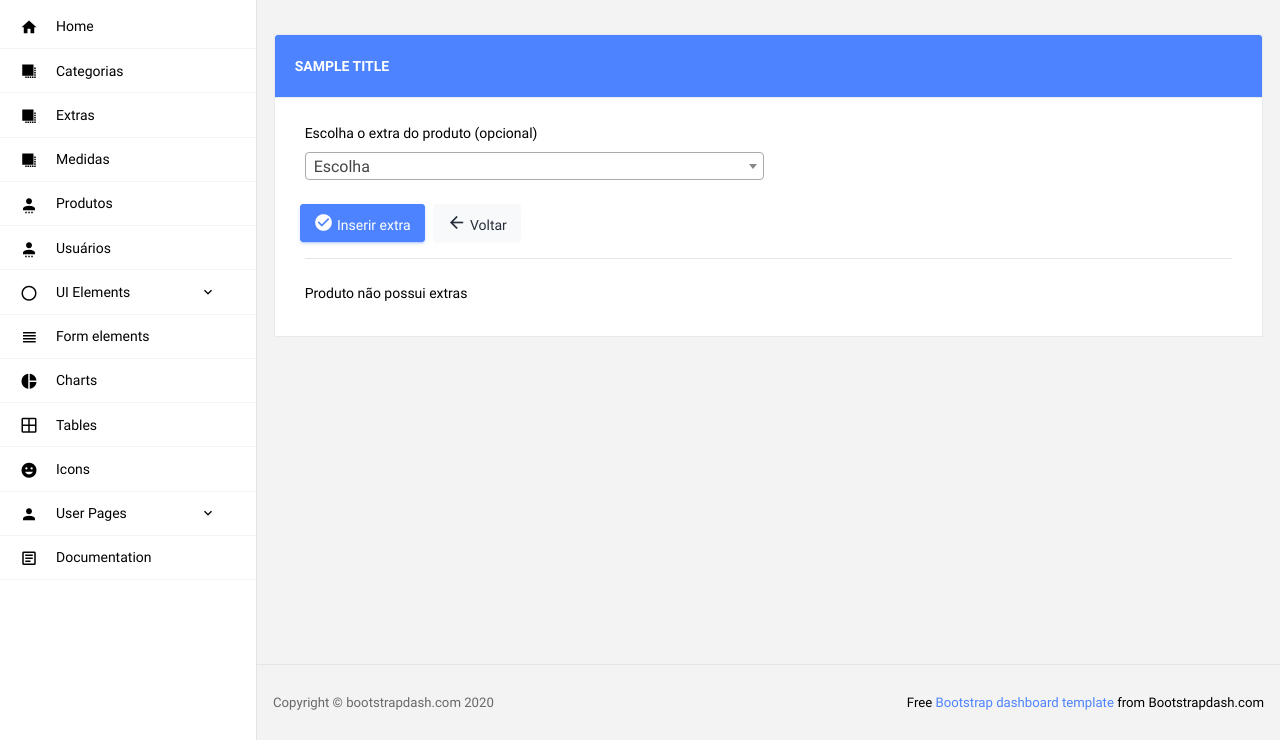
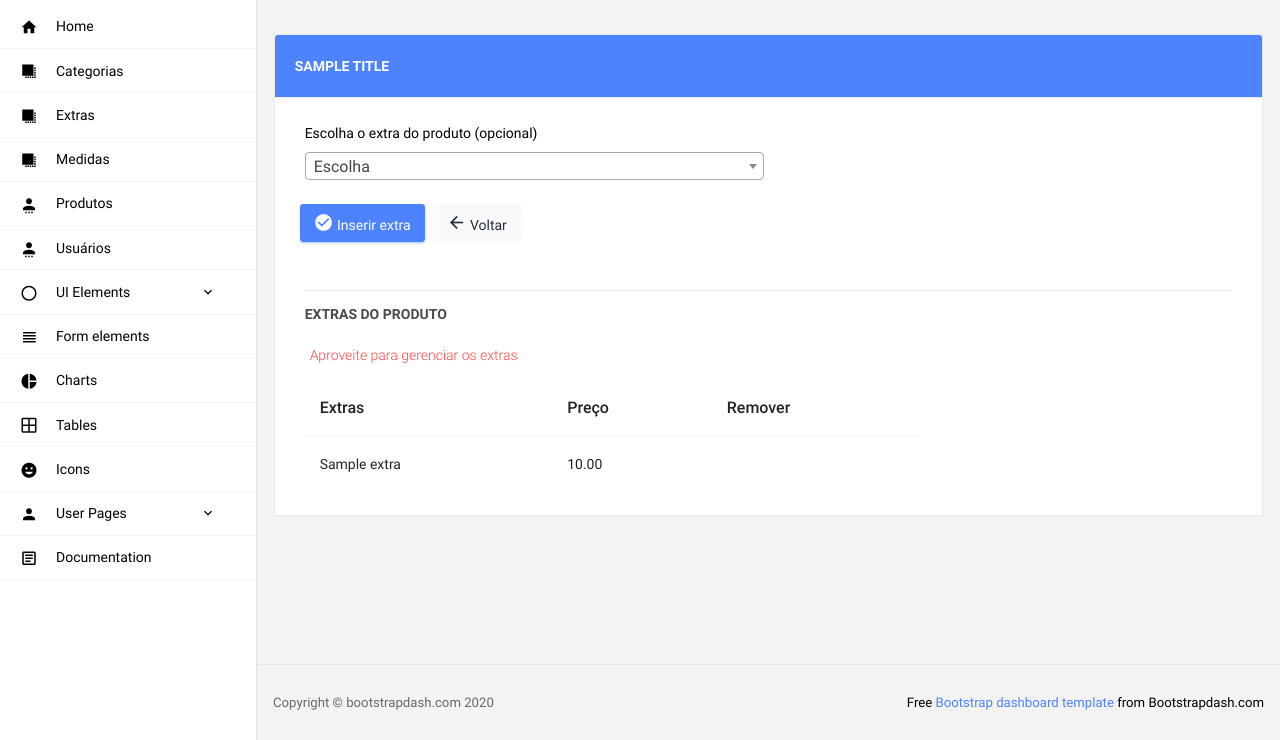
Before and after one commit to mfelicianosousa/food, a CodeIgniter 4 app: the page made by app/Views/Adm/Products/extra.php in a window 1280 px wide. Shown: the part 60-800 px from the top of the page. Run offline with PHP 8.4 and a stand-in for CodeIgniter, Linux system fonts and the light colour scheme; the template is opened without the code that fills it: most values are stand-ins (such as "Sample title", 1, 10 or a date in 2020); some libraries are stand-ins or nearby versions.

Commit message:
Display product extras

```diff
--- a/app/Models/ProductExtraModel.php
+++ b/app/Models/ProductExtraModel.php
@@ -28,7 +28,7 @@ class ProductExtraModel extends Model
      */
     public function findExtrasProduct(int $product_id = null){
 
-        return $this->select('extras.name AS extra, products_extras.*')
+        return $this->select('extras.name as extra, extras.price, products_extras.*')
                     ->join('extras','extras.id = products_extras.extra_id')
                     ->join('products','products.id = products_extras.product_id')
                     ->where('products_extras.product_id',$product_id)
--- a/app/Views/Adm/Products/extra.php
+++ b/app/Views/Adm/Products/extra.php
@@ -80,16 +80,42 @@
                     </div>
 
                 <?php echo form_close(); ?>
-                <hr>
-                <div class="form-row mt-4">
+                <hr class="mt-5 mb-3">
+                <div class="form-row">
 
-                    <div class="col-md-12">
+                    <div class="col-md-8">
 
                         <?php if(empty($productsExtras)): ?>
 
                             <p>Produto não possui extras </p>
 
                         <?php else: ?>
+
+                            <h4 class="card-title">Extras do produto</h4>
+                            <p class="card-description">
+                                <code>Aproveite para gerenciar os extras</code>
+                            </p>
+                            <div class="table-responsive">
+                                <table class="table table-hover">
+                                <thead>
+                                    <tr>
+                                    <th>Extras</th>
+                                    <th>Preço</th>
+                                    <th>Remover</th>
+                                    </tr>
+                                </thead>
+                                <tbody>
+                                    <?php foreach ($productsExtras as $productExtra): ?>
+                                      <tr>
+                                         <td><?php echo esc($productExtra->extra); ?></td>
+                                         <td><?php echo number_format($productExtra->price,2);?></td>
+
+                                      </tr>
+
+                                    <?php endforeach; ?>
+                                </tbody>
+                                </table>
+                            </div>
 
 
                         <?php endif; ?>
```
